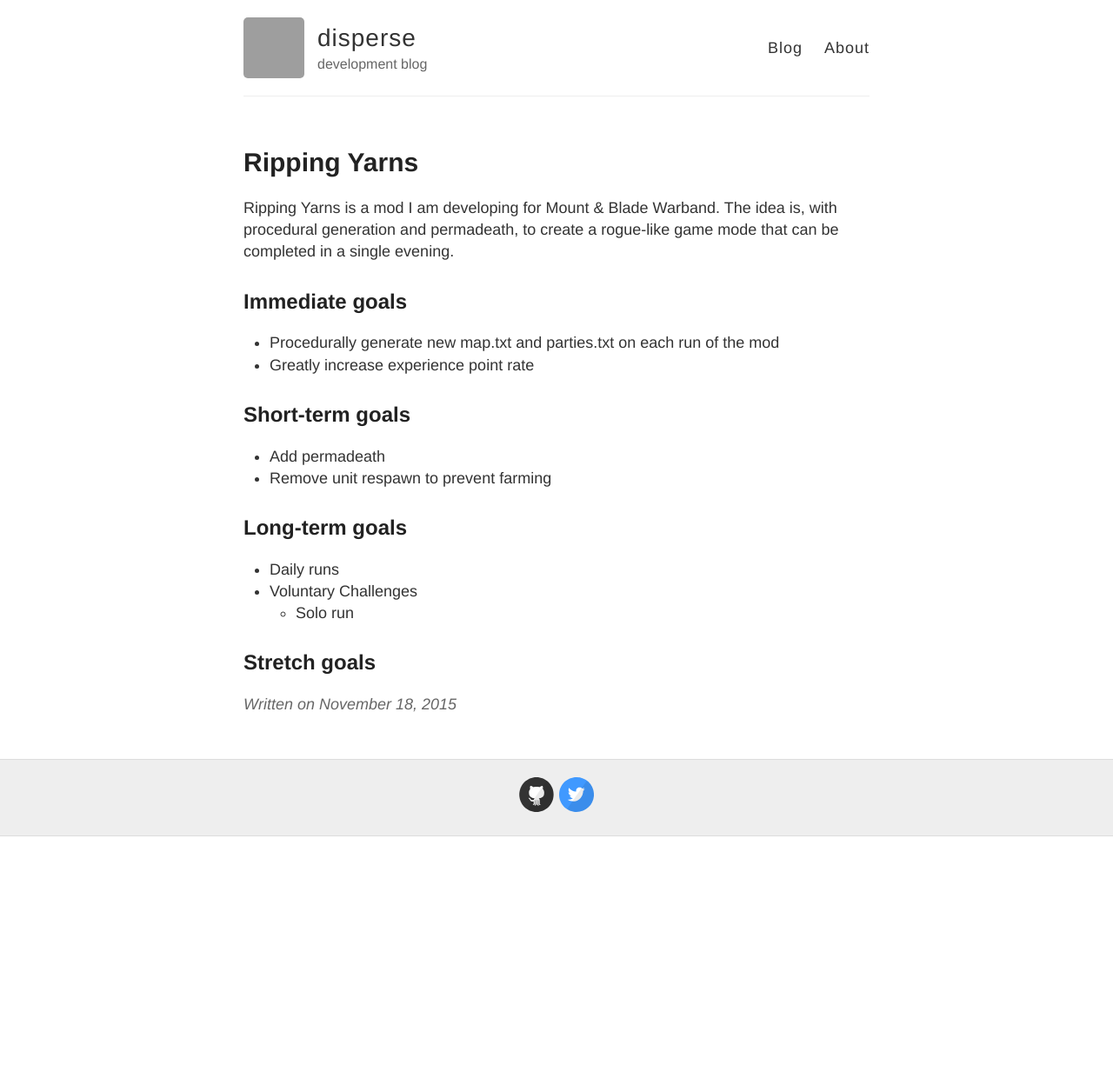
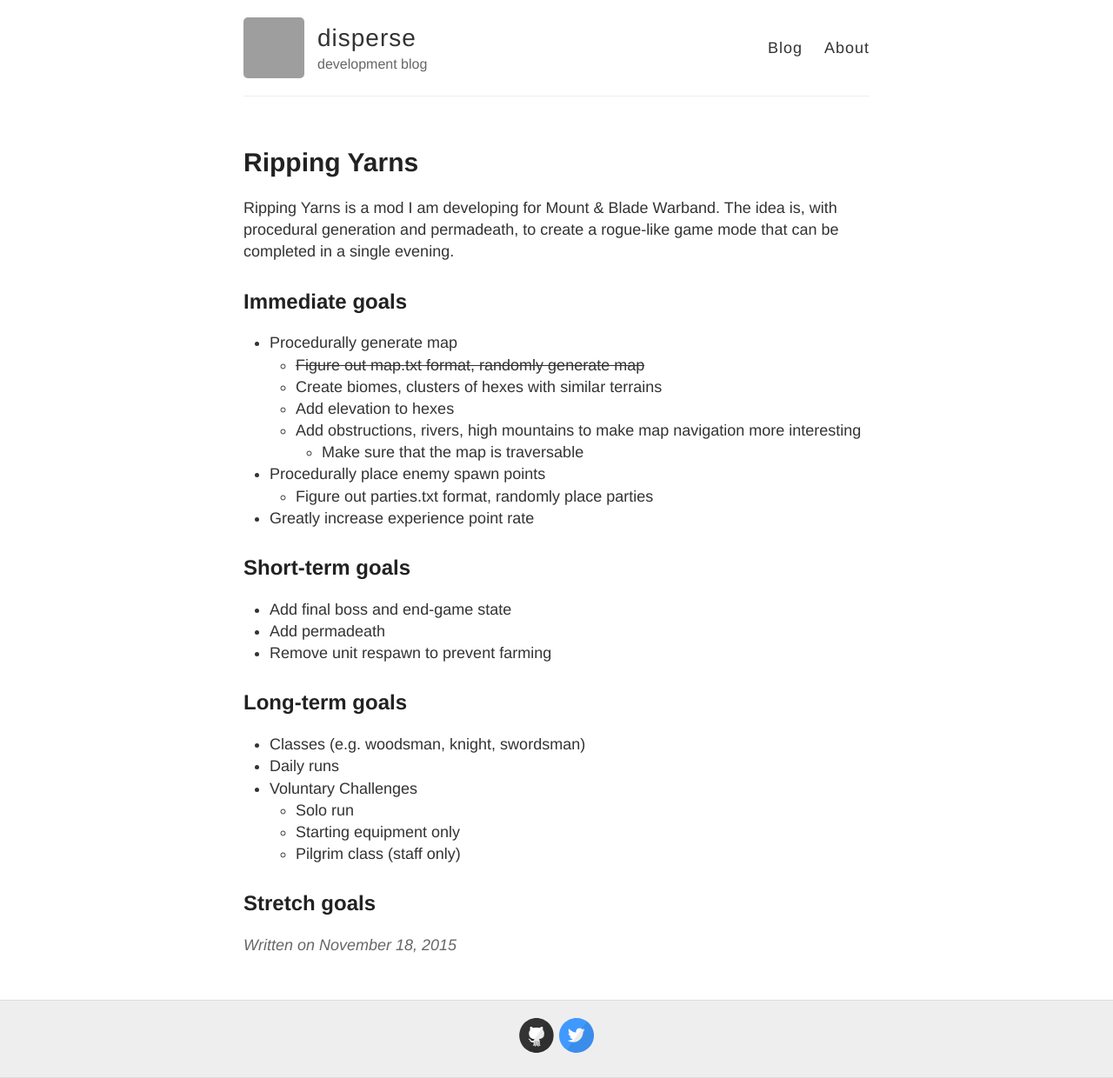
Before and after one commit to disperse/disperse.github.io, a Jekyll site: the page built from _posts/2015-11-18-ripping-yarns.md, in a window 1280 px wide. Shown: the whole page at 87% size. Built offline with Jekyll 4.4.1, drawn with Linux system fonts in a browser that asks for light colours; Markdown is read by kramdown in place of the engine named in the settings; before the commit the page ends 962 px from its top, so only the background shows below that; grey boxes are pictures that could not be loaded.

Commit message:
Added mount and blade map format post. Edited to-do list.

```diff
--- a/_posts/2015-11-18-ripping-yarns.md
+++ b/_posts/2015-11-18-ripping-yarns.md
@@ -7,16 +7,27 @@ Ripping Yarns is a mod I am developing for Mount & Blade Warband. The idea is, w
 permadeath, to create a rogue-like game mode that can be completed in a single evening.
 
 ## Immediate goals ##
-- Procedurally generate new map.txt and parties.txt on each run of the mod
-- Greatly increase experience point rate
++ Procedurally generate map
+    + ~~Figure out map.txt format, randomly generate map~~
+    + Create biomes, clusters of hexes with similar terrains
+    + Add elevation to hexes
+    + Add obstructions, rivers, high mountains to make map navigation more interesting
+        + Make sure that the map is traversable
++ Procedurally place enemy spawn points
+    + Figure out parties.txt format, randomly place parties
++ Greatly increase experience point rate
 
 ## Short-term goals ##
-- Add permadeath
-- Remove unit respawn to prevent farming
++ Add final boss and end-game state
++ Add permadeath
++ Remove unit respawn to prevent farming
 
 ## Long-term goals ##
-- Daily runs
-- Voluntary Challenges
-  - Solo run
++ Classes (e.g. woodsman, knight, swordsman)
++ Daily runs
++ Voluntary Challenges
+    + Solo run
+    + Starting equipment only
+    + Pilgrim class (staff only)
 
 ## Stretch goals ##
```
Also changed, not shown: _posts/2015-11-24-mount-and-blade-map-format.md (added, +57 -0 lines).
